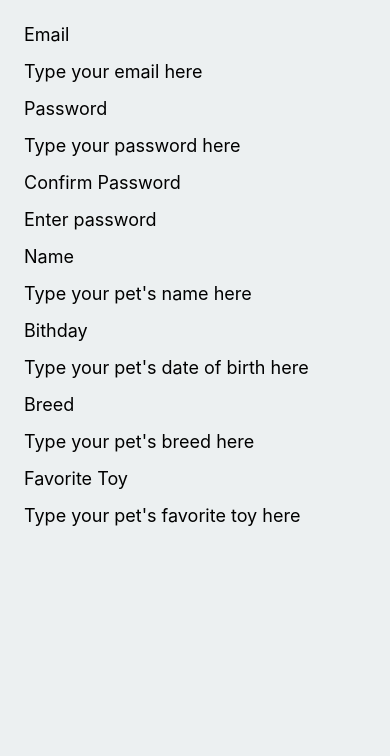
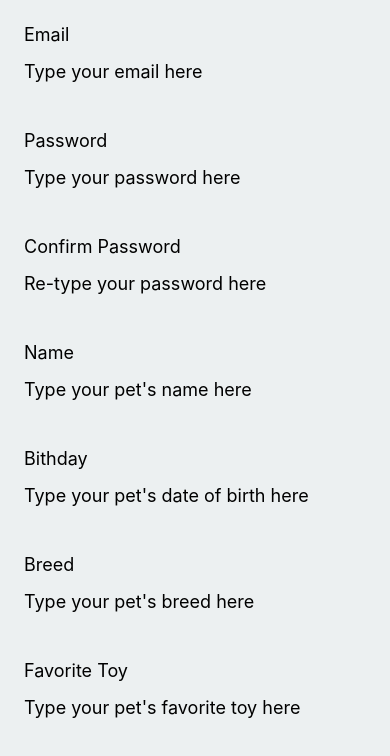
Before and after one commit to jvsinghk/woofstagram-sign-up-form, a React Native app: screen / in a window 390 px wide. Shown: the top 756 px of the page. Built offline with nearby package versions, Linux system fonts and the light colour scheme.

Commit message:
Refactor and Improve Code Quality

```diff
--- a/App.js
+++ b/App.js
@@ -1,68 +1,77 @@
 import React, {useState} from 'react';
 import { ScrollView } from 'react-native';
-import LabelInput from './components/LabelInput';
-import PasswordInput from './components/PasswordInput';
+import InputWithLabel from './components/InputWithLabel';
+import Constants from 'expo-constants'
 
 const App = () => {
 
   const [email, setEmail] = useState('');
   const [password, setPassword] = useState('');
-  const [confirmPassword, setConfirmPassword] = useState('');
-  const [petName, setPetName] = useState('');
-  const [petDob, setPetDob] = useState('');
+  const [name, setName] = useState('');
+  const [birthday, setBirthday] = useState('');
   const [breed, setBreed] = useState('');
-  const [favoriteToy, setFavoriteToy] = useState('');
+  const [toy, setToy] = useState('');
 
 return (
   <ScrollView
     style={{
       flex: 1,
+      padding: Constants.statusBarHeight,
       backgroundColor: '#ecf0f1',
-      padding: 16
     }}>
-    <LabelInput
+    <InputWithLabel
       label='Email'
       placeholder='Type your email here'
       value={email}
-      handleChange={setEmail}
+      onChangeText={setEmail}
     />
-    <PasswordInput
+    <InputWithLabel
      label='Password'
      placeholder='Type your password here'
      value={password}
-     handleChange={setPassword}
+     onChangeText={setPassword}
+     secureTextEntry
     />
-    <PasswordInput
+    <InputWithLabel
      label='Confirm Password'
-     placeholder='Enter password'
-     value={confirmPassword}
-     handleChange={setConfirmPassword}
+     placeholder='Re-type your password here'
+     onSubmitEditing={(e) => {
+      confirmPasswordsMatch(e.nativeEvent.text, password);
+      }}
+      secureTextEntry
     />
-    <LabelInput
+    <InputWithLabel
       label='Name'
       placeholder={`Type your pet's name here`}
-      value={petName}
-      handleChange={setPetName}
+      value={name}
+      onChangeText={setName}
+      secureTextEntry
     />
-    <LabelInput
+    <InputWithLabel
       label='Bithday'
       placeholder={`Type your pet's date of birth here`}
-      value={petDob}
-      handleChange={setPetDob}
+      value={birthday}
+      onChangeText={setBirthday}
     />
-    <LabelInput
+    <InputWithLabel
       label='Breed'
       placeholder={`Type your pet's breed here`}
       value={breed}
-      handleChange={setBreed}
+      onChangeText={setBreed}
     />
-    <LabelInput
+    <InputWithLabel
       label='Favorite Toy'
       placeholder={`Type your pet's favorite toy here`}
-      value={favoriteToy}
-      handleChange={setFavoriteToy}
+      value={toy}
+      onChangeText={setToy}
     />
   </ScrollView>
 )};
 
 export default App;
+
+function confirmPasswordsMatch(confirmationPassword, originalPassword) {
+  if (confirmationPassword !== originalPassword) {
+    alert('Passwords do not match, please try again.');
+  }
+}
--- /dev/null
+++ b/components/InputWithLabel.js
@@ -0,0 +1,22 @@
+import React from 'react';
+import { View, Text, TextInput } from 'react-native';
+
+
+function LabelInput({label, placeholder, value, onChangeText, secureTextEntry, onSubmitEditing }) {
+
+    return (
+        <View style={{padding: 16}}>
+            <Text style={{padding: 8, fontSize: 18}}>{label}</Text>
+            <TextInput
+                placeholder={placeholder}
+                value={value}
+                onChangeText={onChangeText}
+                style={{padding: 8, fontSize: 18}}
+                secureTextEntry={secureTextEntry}
+                onSubmitEditing={onSubmitEditing}
+            />
+        </View>
+    );
+}
+
+export default LabelInput;
--- a/components/LabelInput.js
+++ /dev/null
@@ -1,13 +0,0 @@
-import React from 'react';
-import { View, Text, TextInput } from 'react-native';
-
-function LabelInput({label, placeholder, value, handleChange }) {
-    return (
-        <View>
-            <Text style={{padding: 8, fontSize: 18}}>{label}</Text>
-            <TextInput placeholder={placeholder} value={value} onChangeText={handleChange} style={{padding: 8, fontSize: 18}} />
-        </View>
-    );
-}
-
-export default LabelInput;
--- a/components/PasswordInput.js
+++ /dev/null
@@ -1,13 +0,0 @@
-import React from 'react';
-import { View, Text, TextInput } from 'react-native';
-
-function PasswordInput({label, placeholder, value, handleChange }) {
-    return (
-        <View>
-            <Text style={{padding: 8, fontSize: 18}}>{label}</Text>
-            <TextInput placeholder={placeholder} value={value} onChangeText={handleChange} secureTextEntry style={{padding: 8, fontSize: 18}} />
-        </View>
-    );
-}
-
-export default PasswordInput;
```
